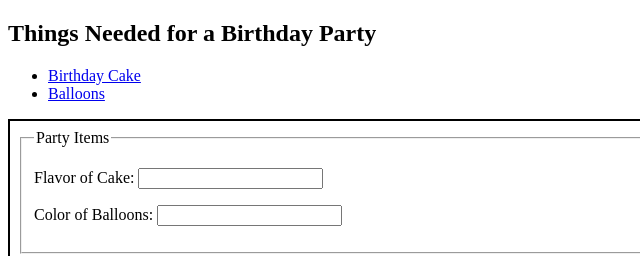
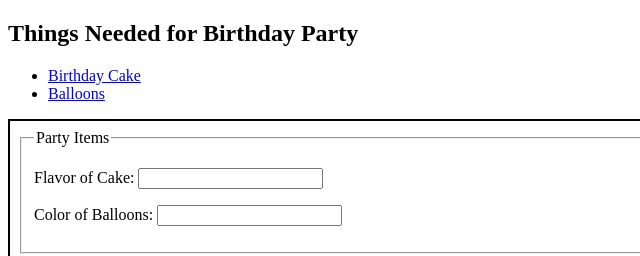
Before and after one commit to lparker010101/HTML-Recap, a plain HTML site: page index.html in a window 1280 px wide. Shown: the top 256 px of the page, 0-640 px from the left. Drawn offline with Linux system fonts and the light colour scheme.

Commit message:
Final Commit

```diff
--- a/index.html
+++ b/index.html
@@ -11,7 +11,7 @@
     </nav>
 
     <nav>
-        <h1>Things Needed for a Birthday Party</h1>
+        <h1>Things Needed for Birthday Party</h1>
         <ul>
             <li>
                 <a href="./assets/Birthday_Cake_Square_5_1600x.webp">Birthday Cake</a>
```
